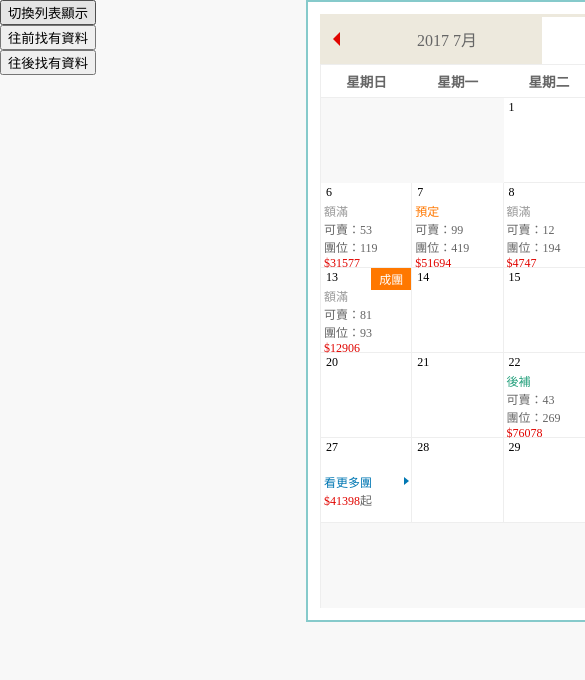
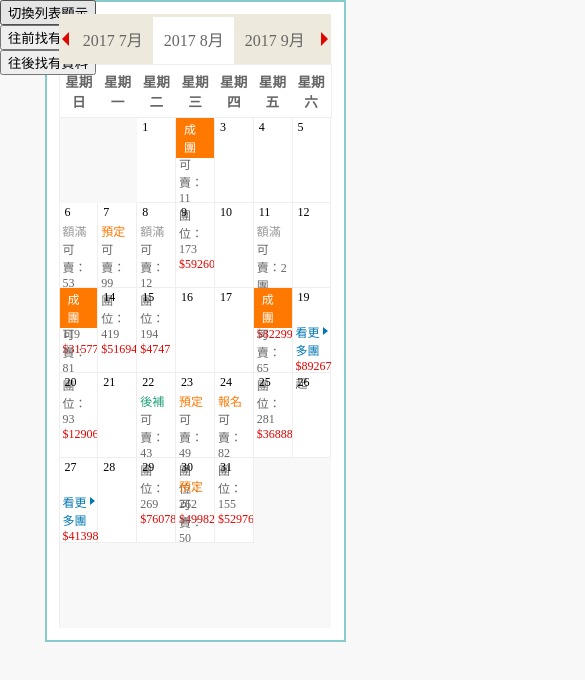
Before and after one commit to roy11777/F2EPracticeCalendarReact, a React (Create React App) app in the folder calendar/: page / in a window 390 px wide. Shown: the top 680 px of the page, 585 px wide, since content can reach past the window. Built offline with nearby package versions, Linux system fonts and the light colour scheme.

Commit message:
update onClick

```diff
--- a/calendar/src/components/DateContainer.js
+++ b/calendar/src/components/DateContainer.js
@@ -39,15 +39,23 @@ class DateContainer extends React.Component {
     // 初始化列表顯示內容
   }
 
-  handleRowFocus = i => {
+  handleRowFocus = async i => {
     // console.log(this.props.rowContent.current.childNodes[i])
-    this.props.rowContent.current.childNodes[i].classList.add('onFocus')
-    console.log(i)
+    const eleClick = this.props.rowContent.current.childNodes
+    for (let j = 0; j < eleClick.length; j++) {
+      eleClick[j].classList.remove('onFocus')
+    }
+    await eleClick[i].classList.add('onFocus')
+    // console.log(i)
   }
-  handleStraightFocus = i => {
+  handleStraightFocus = async i => {
     // console.log(this.props.rowContent.current.childNodes[i])
-    this.props.straightDataShow.current.childNodes[i].classList.add('onFocus')
-    console.log(i)
+    const eleClick = this.props.straightDataShow.current.childNodes
+    for (let j = 0; j < eleClick.length; j++) {
+      eleClick[j].classList.remove('onFocus')
+    }
+    eleClick[i].classList.add('onFocus')
+    // console.log(i)
   }
 
   render() {
--- a/calendar/src/sass/main.css
+++ b/calendar/src/sass/main.css
@@ -57,8 +57,7 @@ body {
 
 .wrapper {
   position: relative;
-  width: 1280px;
-  margin: 0 auto;
+  width: 100%;
 }
 
 .wrapper .switchBtn {
@@ -72,11 +71,28 @@ body {
 }
 
 .wrapper .container {
-  width: 50%;
   padding: 12px;
   margin: 0 auto;
   border: 2px solid #86cacb;
   background: #fff;
+}
+
+@media screen and (min-width: 980px) {
+  .wrapper .container {
+    width: 50%;
+  }
+}
+
+@media screen and (min-width: 768px) and (max-width: 979px) {
+  .wrapper .container {
+    width: 60%;
+  }
+}
+
+@media screen and (max-width: 767px) {
+  .wrapper .container {
+    width: 70%;
+  }
 }
 
 .wrapper .container .calender {
--- a/calendar/src/sass/main.scss
+++ b/calendar/src/sass/main.scss
@@ -70,10 +70,10 @@ body {
   background: $tourInfo-hover-bg !important;
   border: 1px solid $tourInfo-border-hover-color !important;
 }
+
 .wrapper {
   position: relative;
-  width: $screen-lg-desktop;
-  margin: 0 auto;
+  width: 100%;
   .switchBtn {
     position: absolute;
     left: 0;
@@ -81,7 +81,16 @@ body {
     flex-direction: column;
   }
   .container {
-    width: 50%;
+    @media screen and (min-width: $screen-desktop) {
+      width: 50%;
+    }
+    @media screen and (min-width: $screen-tablet) and (max-width: $screen-tablet-max) {
+      width: 60%;
+    }
+    @media screen and (max-width: $screen-phone-max) {
+      width: 70%;
+    }
+
     // min-height: 400px;
     padding: 12px;
     margin: 0 auto;
```
Also changed, not shown: 1 other file (tests, documents, lock files or other folders).
